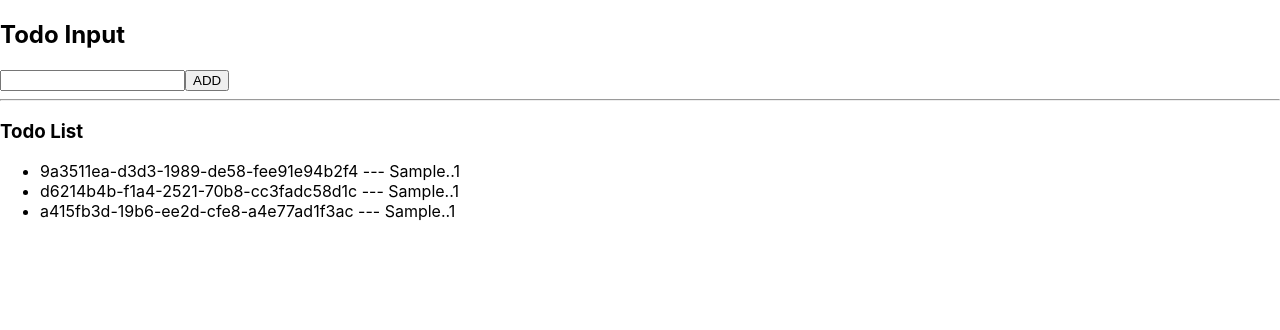
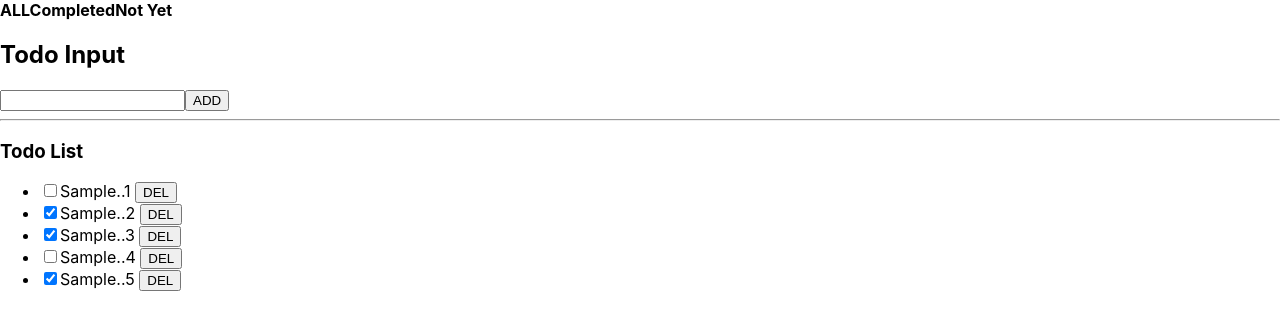
Before and after one commit to LTH4823/r02, a React (Create React App) app: page / in a window 1280 px wide. Shown: the top 330 px of the page. Built offline with nearby package versions, Linux system fonts and the light colour scheme.

Commit message:
TodoList test3 check box all, complete, not yet

```diff
--- /dev/null
+++ b/src/components/todo/TodoCri.js
@@ -0,0 +1,13 @@
+import React from 'react';
+
+const TodoCri = ({changeCri}) => {
+    return (
+        <div>
+            <b onClick={()=> changeCri('A')}>ALL</b>
+            <b onClick={()=> changeCri('C')}>Completed</b>
+            <b onClick={()=> changeCri('U')}>Not Yet</b>
+        </div>
+    );
+};
+
+export default TodoCri;
--- a/src/components/todo/TodoItem.js
+++ b/src/components/todo/TodoItem.js
@@ -1,9 +1,25 @@
-import React from 'react';
+import React, {useState} from 'react';
 
-const TodoItem = ({tno, title, complete}) => {
+const TodoItem = ({tno, title, complete, removeTodo, changeComplete}) => {
+
+    const [checked,setChecked] = useState(complete)
+    const [cri, setCri] = useState('A')
+
+    const changeCheck = (e) =>{
+        const target = e.target
+
+        // console.log(target)
+        // console.log(target.checked)
+
+        setChecked(target.checked)
+        changeComplete(tno,target.checked)
+
+    }
+
     return (
         <li>
-            {tno} --- {title}
+            <input type="checkbox" checked={checked} onChange={(e)=>{changeCheck(e)}} />
+            {title} <button onClick={()=>{removeTodo(tno)}}>DEL</button>
         </li>
     );
 };
--- a/src/components/todo/TodoList.js
+++ b/src/components/todo/TodoList.js
@@ -1,12 +1,25 @@
 import React from 'react';
 import TodoItem from "./TodoItem";
 
-const TodoList = ({todos}) => {
+const TodoList = ({todos, removeTodo, changeComplete, cri}) => {
+
+    const filterdTodos = todos.filter(todo => {
+        if (cri =='A'){
+            return true
+        }else if (cri==='C'){
+            return todo.complete == true
+        }else {
+            return todo.complete == false
+        }
+    })
+
     return (
         <div>
             <h3>Todo List</h3>
             <ul>
-                {todos.map(todo=><TodoItem key={todo.tno} {...todo}/>)}
+                {filterdTodos.map(todo=><TodoItem key={todo.tno}
+                                           removeTodo={removeTodo}
+                                           changeComplete={changeComplete} {...todo}/>)}
             </ul>
         </div>
     );
--- a/src/components/todo/index.js
+++ b/src/components/todo/index.js
@@ -3,33 +3,44 @@ import TodoInput from "./TodoInput";
 import TodoList from "./TodoList";
 import uuid from "react-uuid";
 import todoItem from "./TodoItem";
+import TodoCri from "./TodoCri";
 
 //배열에 새로운 요소를 추가
 // push, concat, 전개연산자
 
-const arr = [1,2,3]
+const arr = [1,2,3,4,5,6,7,8]
 
 //push => 원래 리모컨 변화 없음
 //concat => 원본 훼손 없음 -> 직접적인 레퍼런스가 작동되어야만 추가 됨
-//전개연산자 =>
+//전개연산자 => concat의 기능에 레퍼런스 고정 조건 제거
+// arr.push(4)
+// const result = arr.concat(5)
+// console.log("-------------------------")
+// console.log(arr)
+// console.log(result)
+// console.log([...arr,5,6,7])
 
-arr.push(4)
-const result = arr.concat(5)
+//filter 결과는 항상 배열
+// const result = arr.filter(ele => ele % 2 === 0)
+// console.log(result)
 
-console.log("-------------------------")
-console.log(arr)
-console.log(result)
-console.log([...arr,5,6,7])
 
 const initState = [
     {tno:uuid(), title: 'Sample..1',complete: false},
-    {tno:uuid(), title: 'Sample..1',complete: false},
-    {tno:uuid(), title: 'Sample..1',complete: false},
+    {tno:uuid(), title: 'Sample..2',complete: true},
+    {tno:uuid(), title: 'Sample..3',complete: true},
+    {tno:uuid(), title: 'Sample..4',complete: false},
+    {tno:uuid(), title: 'Sample..5',complete: true},
 ]
 
 const TodoWrapper = () => {
 
     const [todos, setTodos] = useState(initState)
+    const [cri, setCri] = useState('A')
+
+    const changeCri = (cri) =>{
+        setCri(cri)
+    }
 
     const addTodo = (title) => {
         const todo = {tno: uuid(), title:title, complete:false}
@@ -37,10 +48,26 @@ const TodoWrapper = () => {
         setTodos([...todos, todo])
     }
 
+    const removeTodo = (tno) =>{
+        const result = todos.filter(todo => todo.tno !== tno)
+        setTodos((result))
+    }
+
+    const changeComplete = (tno, complete) => {
+
+        const target = todos.filter(todo => todo.tno === tno)[0]
+        target.complete = complete
+
+        setTodos([...todos])
+
+    }
+
     return (
         <>
+            <TodoCri changeCri={changeCri}/>
             <TodoInput addTodo={addTodo}/>
-            <TodoList todos={todos}/>
+            <TodoList todos={todos} removeTodo={removeTodo}
+                      changeComplete={changeComplete} cri={cri}/>
         </>
     );
 };
```
